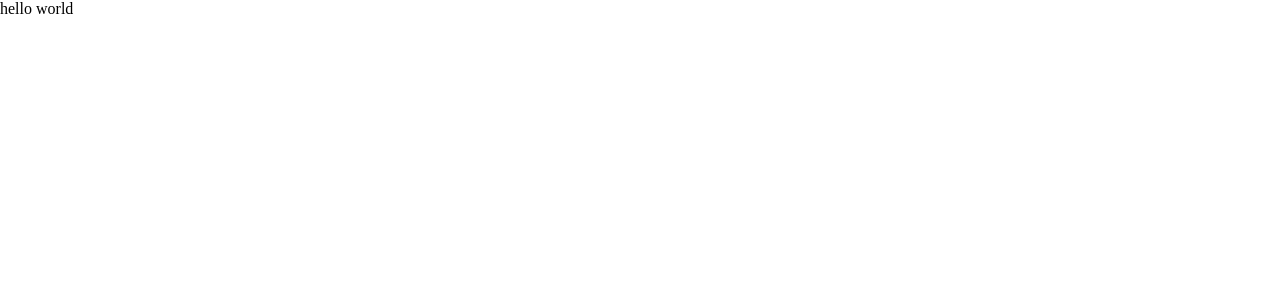
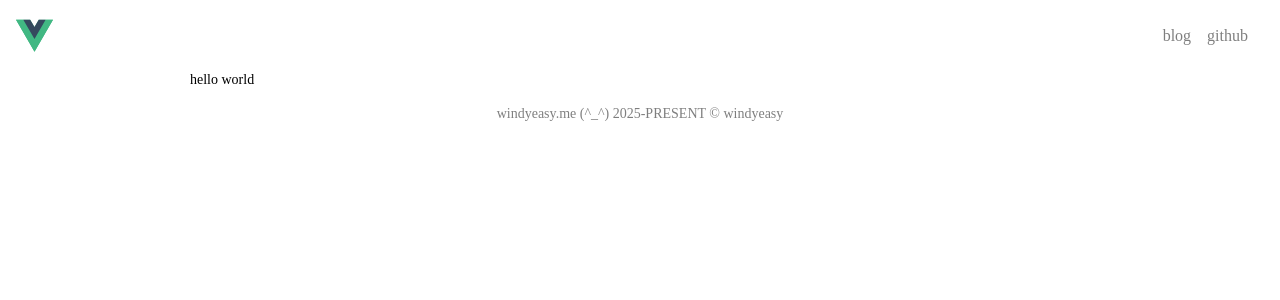
Before and after one commit to windyeasy/windyeasy.me, a Vue app: page /#/home in a window 1280 px wide. Shown: the top 300 px of the page. Built offline with nearby package versions, Linux system fonts and the light colour scheme.

Commit message:
feat: base layout of the home page

```diff
--- a/src/App.vue
+++ b/src/App.vue
@@ -3,7 +3,9 @@
 </script>
 
 <template>
-  <main>
-    <router-view />
+  <Navbar />
+  <main class="w900px m-auto">
+    <RouterView />
+    <Footer />
   </main>
 </template>
--- /dev/null
+++ b/src/components/Footer.vue
@@ -0,0 +1,9 @@
+<script setup lang="ts">
+
+</script>
+
+<template>
+  <div class="copyright flex prose p4 justify-center text-sm">
+    <a href="https://github.com/windyeasy" class="op50" target="_blank">windyeasy.me (^_^) 2025-PRESENT © windyeasy</a>
+  </div>
+</template>
--- /dev/null
+++ b/src/components/Navbar.vue
@@ -0,0 +1,21 @@
+<script setup lang="ts">
+
+</script>
+
+<template>
+  <div class="navbar flex justify-between p4">
+    <div class="logo">
+      <RouterLink to="/">
+        <img src="../assets/vue.svg" alt="Logo">
+      </RouterLink>
+    </div>
+    <div class="nav-list prose text-base flex items-center">
+      <div class="nav mr-4 op50 hover:op100">
+        <a href="">blog</a>
+      </div>
+      <div class="nav mr-4 op50 hover:op100">
+        <a href="https://github.com/windyeasy">github</a>
+      </div>
+    </div>
+  </div>
+</template>
--- a/src/main.ts
+++ b/src/main.ts
@@ -5,6 +5,7 @@ import store from './store'
 
 import 'normalize.css'
 import 'virtual:uno.css'
+import './styles/index.css'
 
 const app = createApp(App)
 app.use(router)
--- /dev/null
+++ b/src/styles/index.css
@@ -0,0 +1,2 @@
+@import "./main.css";
+@import "./prose.css";
--- /dev/null
+++ b/src/styles/main.css
@@ -0,0 +1,8 @@
+:root {
+  --bg: #fff;
+
+}
+
+body {
+  font-size: 14px;
+}
--- /dev/null
+++ b/src/styles/prose.css
@@ -0,0 +1,9 @@
+.prose {
+  --fg: #333;
+  --fg-deeper: #000;
+}
+
+.prose a {
+  color: var(--fg-deeper);
+  text-decoration: none;
+}
```
